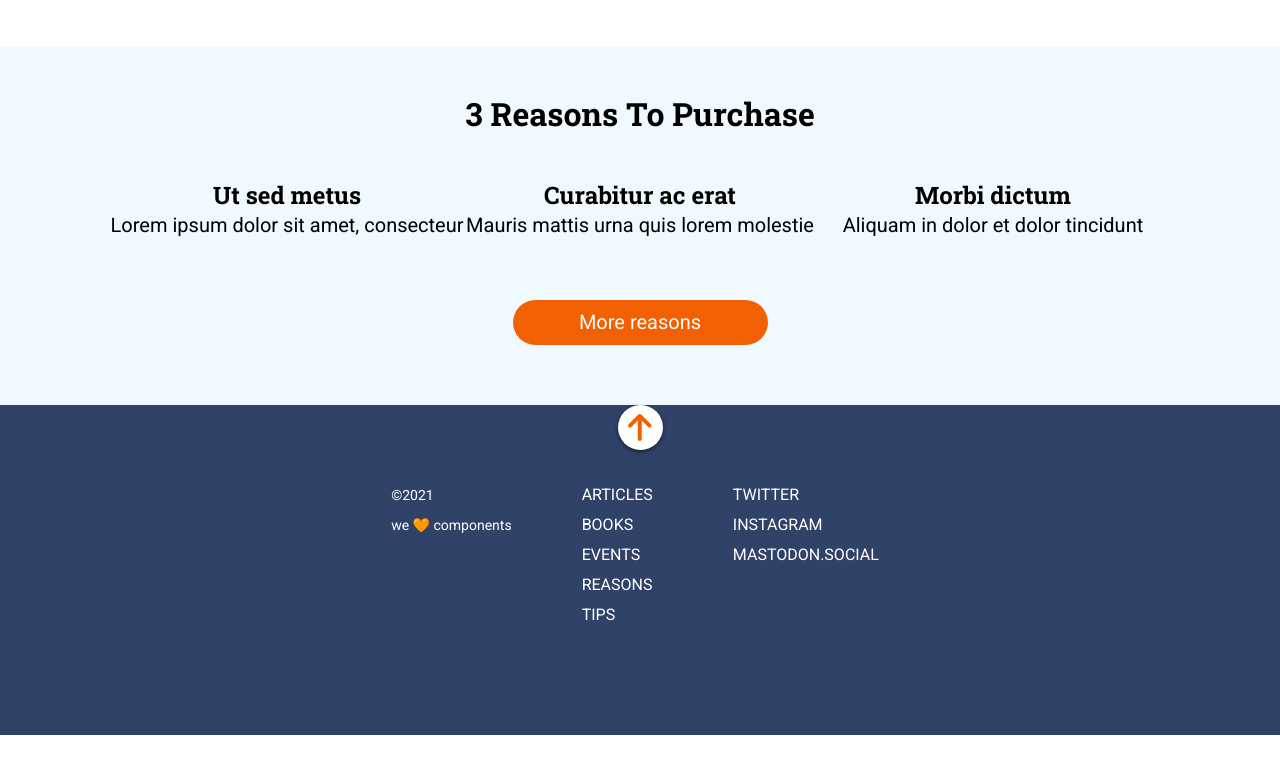
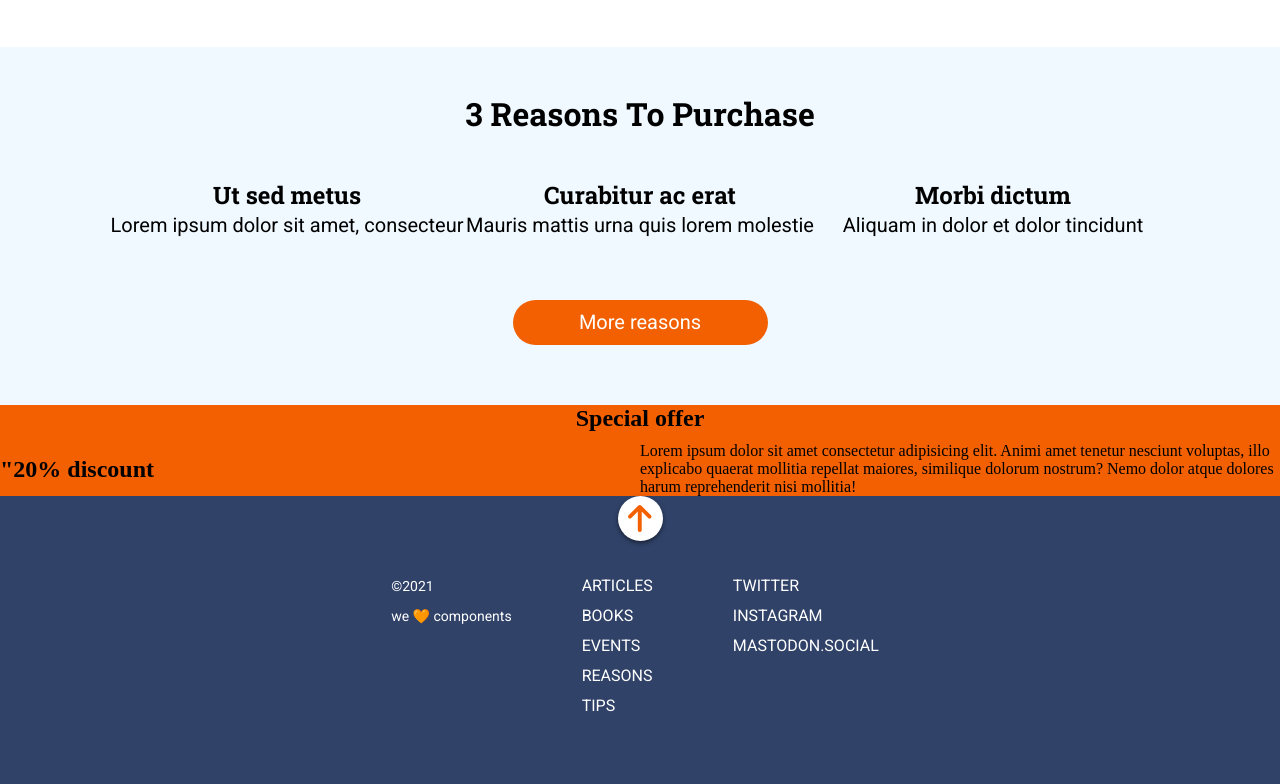
Before and after one commit to Adalab/modulo-1-evaluacion-final-PatriMalvido, a website: page src/html/index.html in a window 1280 px wide. Shown: the part 1038-1822 px from the top of the page. Before the commit the page ends 1773 px from the top, so only its background shows below. Drawn offline with nearby package versions, Linux system fonts and the light colour scheme; files that its build step writes are made by us from their sources; files whose address does not match are found by name.

Commit message:
add changes new section

```diff
--- a/src/html/partials/main.html
+++ b/src/html/partials/main.html
@@ -34,4 +34,10 @@
 
     </section>
 
+<section class="special">
+    <h1 class="special__title">Special offer</h1>
+    <h2 class="special__subtittle">"20% discount</h2>
+    <p class="special__text">Lorem ipsum dolor sit amet consectetur adipisicing elit. Animi amet tenetur nesciunt voluptas, illo explicabo quaerat mollitia repellat maiores, similique dolorum nostrum? Nemo dolor atque dolores harum reprehenderit nisi mollitia!</p>
+</section>
+
 </main>
--- a/src/scss/layout/_page.scss
+++ b/src/scss/layout/_page.scss
@@ -153,3 +153,25 @@
     }
   }
 }
+.special {
+  display: none;
+  @media all and (min-width: 768px) {
+    display: flex;
+    justify-content: center;
+    align-items: center;
+    flex-wrap: wrap;
+    background-color: $color-button;
+
+    &__title {
+      text-align: center;
+      width: 100%;
+      padding-bottom: 10px;
+    }
+    &__subtittle {
+      width: 50%;
+    }
+    &__text {
+      width: 50%;
+    }
+  }
+}
```
